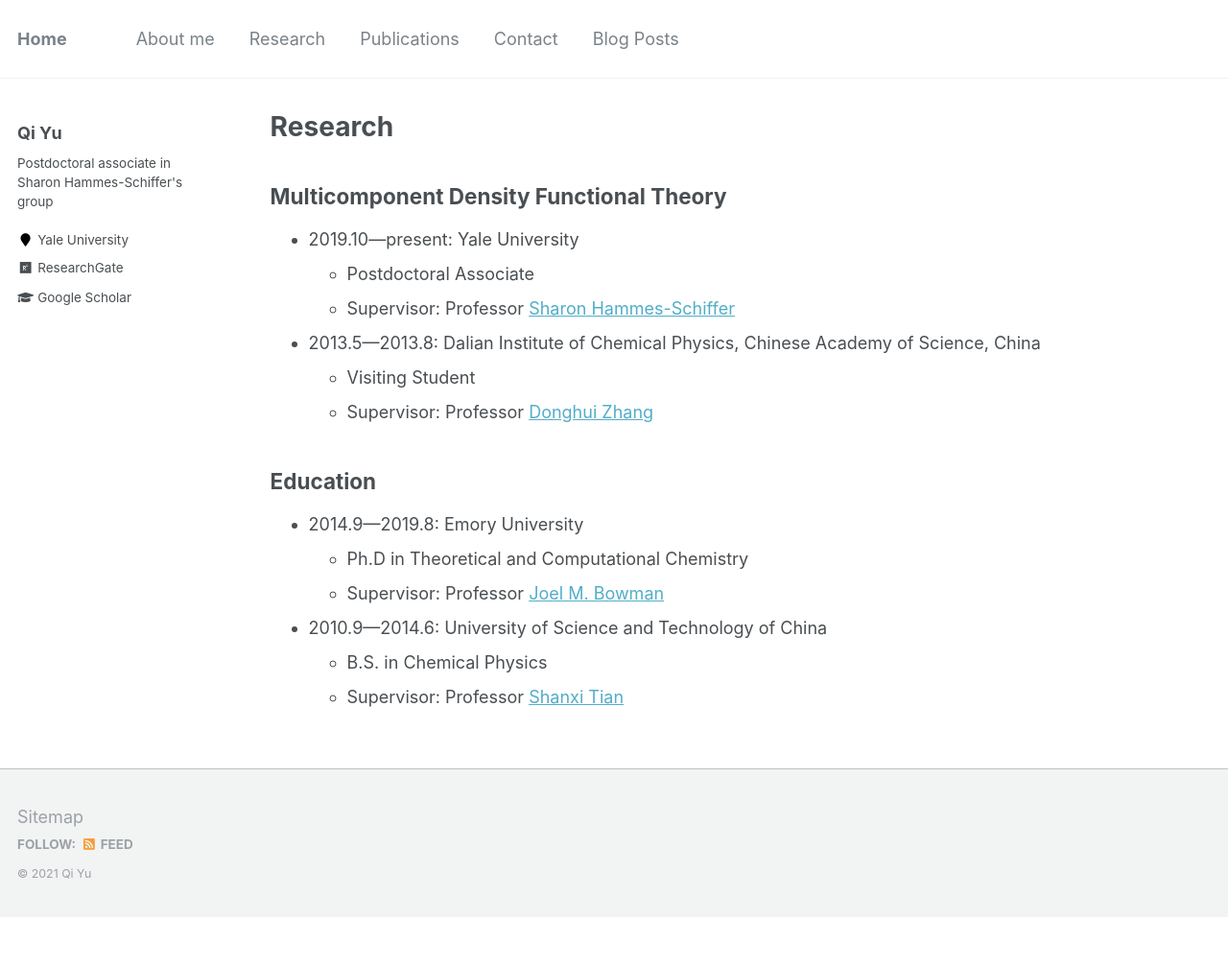
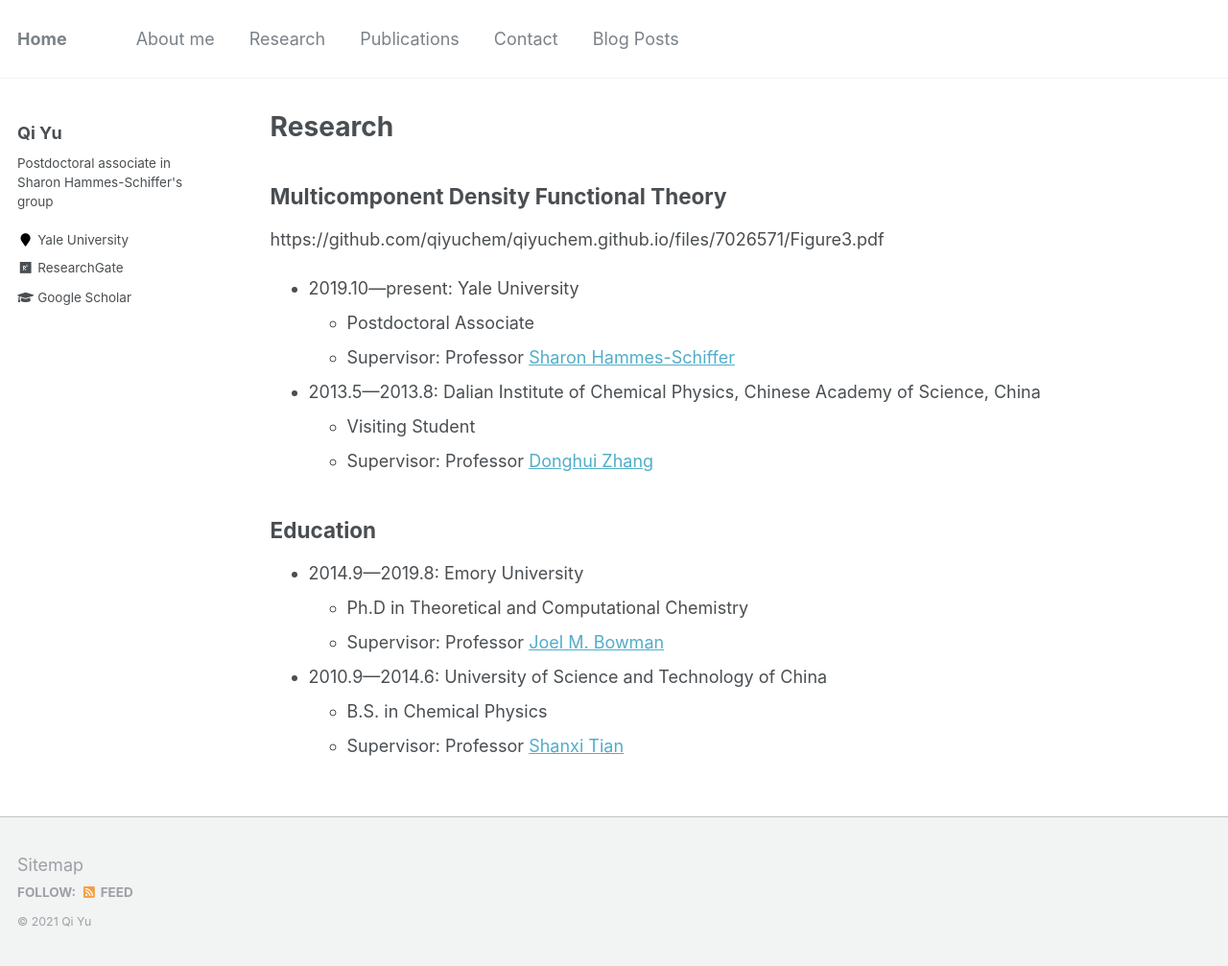
Before and after one commit to qiyuchem/qiyuchem.github.io, a Jekyll site: the page built from _pages/research.md, in a window 1280 px wide. Shown: the whole page at 96% size. Built offline with Jekyll 4.4.1, drawn with Linux system fonts in a browser that asks for light colours; before the commit the page ends 956 px from its top, so only the background shows below that; part of the change alters nothing that is shown.

Commit message:
Update research.md

```diff
--- a/_pages/research.md
+++ b/_pages/research.md
@@ -9,7 +9,7 @@ author_profile: true
 
 Multicomponent Density Functional Theory
 ------
-
+https://github.com/qiyuchem/qiyuchem.github.io/files/7026571/Figure3.pdf
 
 * 2019.10---present: Yale University
   * Postdoctoral Associate
```
